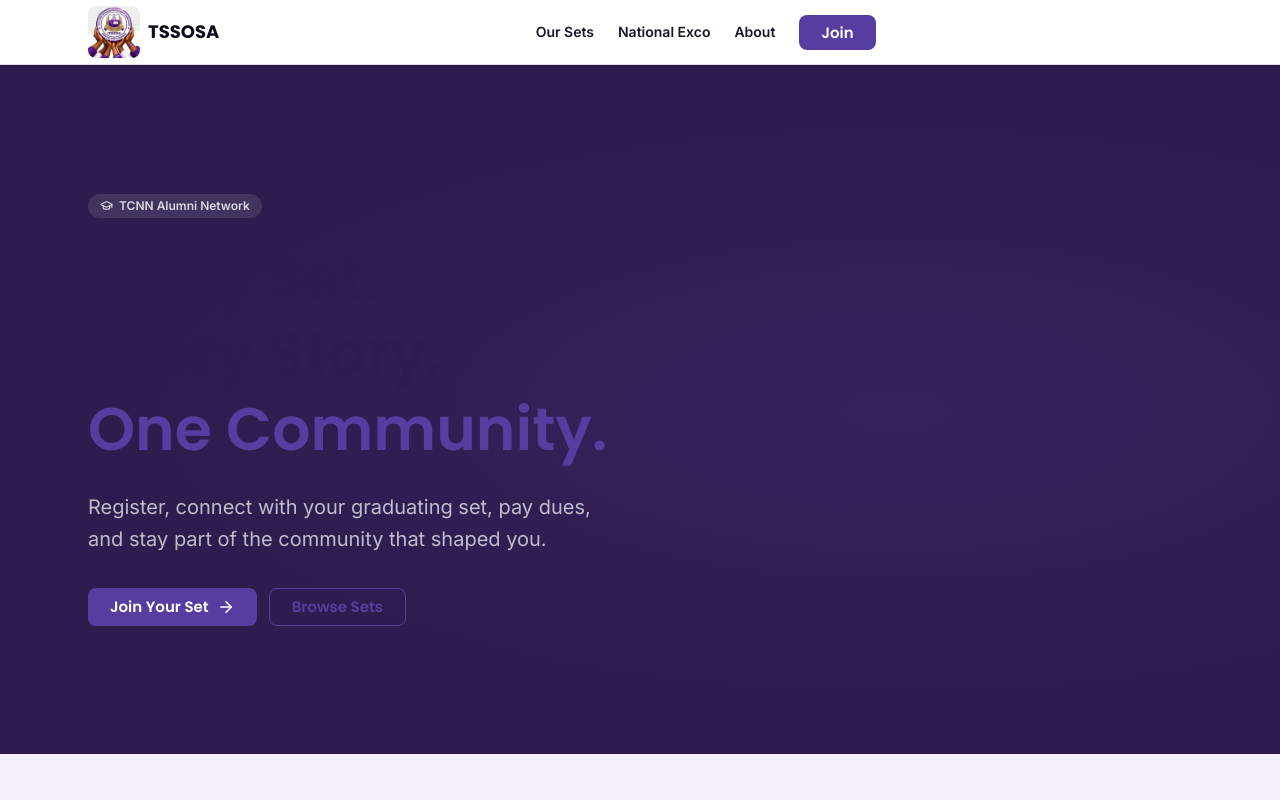
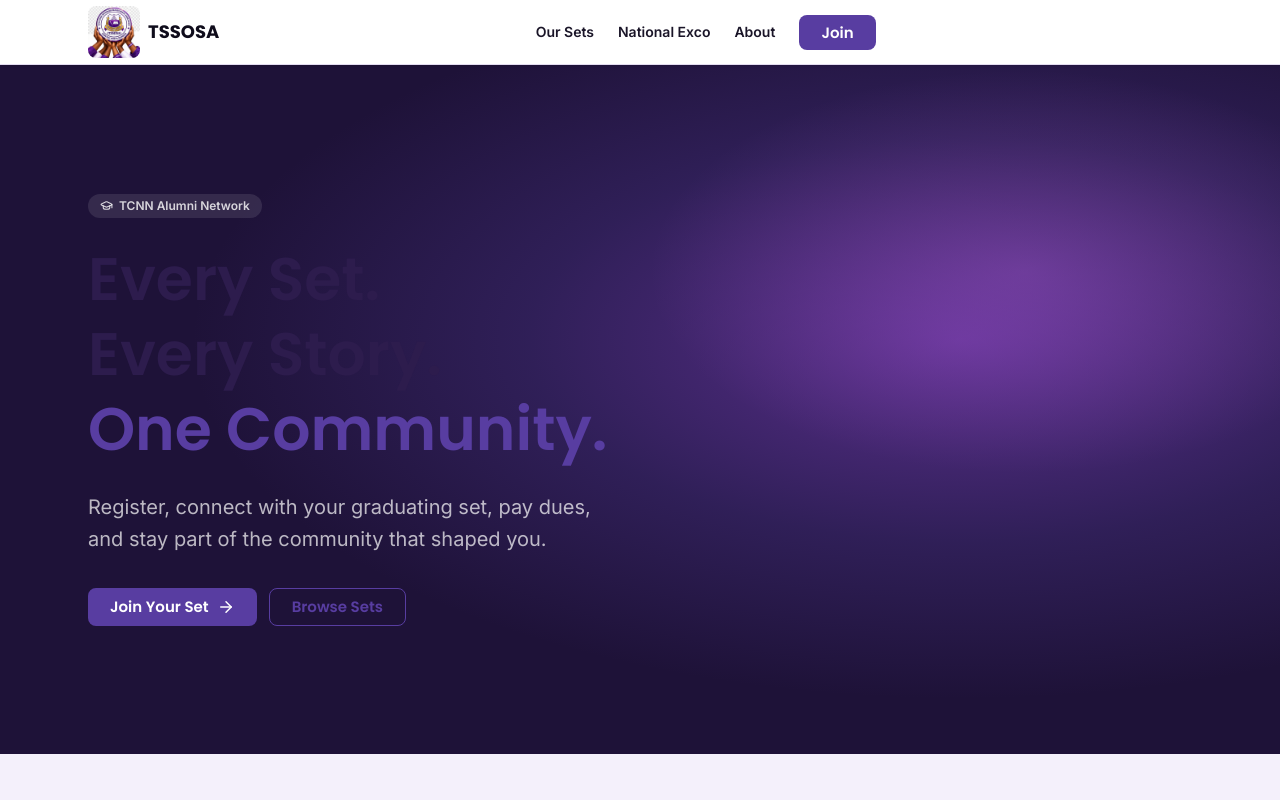
Before and after one commit to echopofi/TOSSA-Webpage, a Next.js app in the folder frontend/: page / in a window 1280 px wide. Shown: the top 800 px of the page. Built offline with nearby package versions, Linux system fonts and the light colour scheme; no server answers.

Commit message:
style: add subtle center-right purple/magenta radial burst glow to hero and auth sections

```diff
--- a/frontend/app/about/page.tsx
+++ b/frontend/app/about/page.tsx
@@ -11,12 +11,13 @@ export default function AboutPage() {
       <Navbar variant="public" />
 
       <main>
-        <section className="relative overflow-hidden bg-[var(--text-heading)] text-white">
+        <section className="relative overflow-hidden bg-[#1E1238] text-white">
+          {/* Soft center-right radial purple/magenta burst glow */}
           <div
-            className="absolute inset-0 opacity-20"
+            className="absolute inset-0 pointer-events-none"
             style={{
               background:
-                "radial-gradient(ellipse at 70% 50%, var(--primary) 0%, transparent 60%)",
+                "radial-gradient(ellipse 75% 65% at 75% 40%, rgba(168, 85, 247, 0.45) 0%, rgba(88, 61, 161, 0.3) 45%, transparent 80%), radial-gradient(ellipse 45% 45% at 80% 30%, rgba(217, 119, 236, 0.3) 0%, transparent 65%)",
             }}
           />
           <div className="relative max-w-6xl mx-auto px-4 sm:px-6 py-20 md:py-28 lg:py-32 text-center">
--- a/frontend/app/login/page.tsx
+++ b/frontend/app/login/page.tsx
@@ -563,7 +563,7 @@ function AuthCard() {
           left: -250%;
           width: 300%;
           height: 100%;
-          background: var(--primary);
+          background: radial-gradient(ellipse 75% 65% at 75% 40%, rgba(168, 85, 247, 0.45) 0%, rgba(88, 61, 161, 0.3) 45%, transparent 80%), radial-gradient(ellipse 45% 45% at 80% 30%, rgba(217, 119, 236, 0.3) 0%, transparent 65%), #1E1238;
           border-radius: 150px;
           z-index: 2;
           transition: 1.8s ease-in-out;
--- a/frontend/app/page.tsx
+++ b/frontend/app/page.tsx
@@ -16,13 +16,13 @@ export default function HomePage() {
 
       <main>
         {/* ── Hero ──────────────────────────────────────────────────────────── */}
-        <section className="relative overflow-hidden bg-[var(--text-heading)] text-white">
-          {/* Background gradient overlay */}
+        <section className="relative overflow-hidden bg-[#1E1238] text-white">
+          {/* Soft center-right radial purple/magenta burst glow */}
           <div
-            className="absolute inset-0 opacity-20"
+            className="absolute inset-0 pointer-events-none"
             style={{
               background:
-                "radial-gradient(ellipse at 70% 50%, var(--primary) 0%, transparent 60%)",
+                "radial-gradient(ellipse 75% 65% at 75% 40%, rgba(168, 85, 247, 0.45) 0%, rgba(88, 61, 161, 0.3) 45%, transparent 80%), radial-gradient(ellipse 45% 45% at 80% 30%, rgba(217, 119, 236, 0.3) 0%, transparent 65%)",
             }}
           />
           <div className="relative max-w-6xl mx-auto px-4 sm:px-6 py-20 md:py-28 lg:py-32">
```
